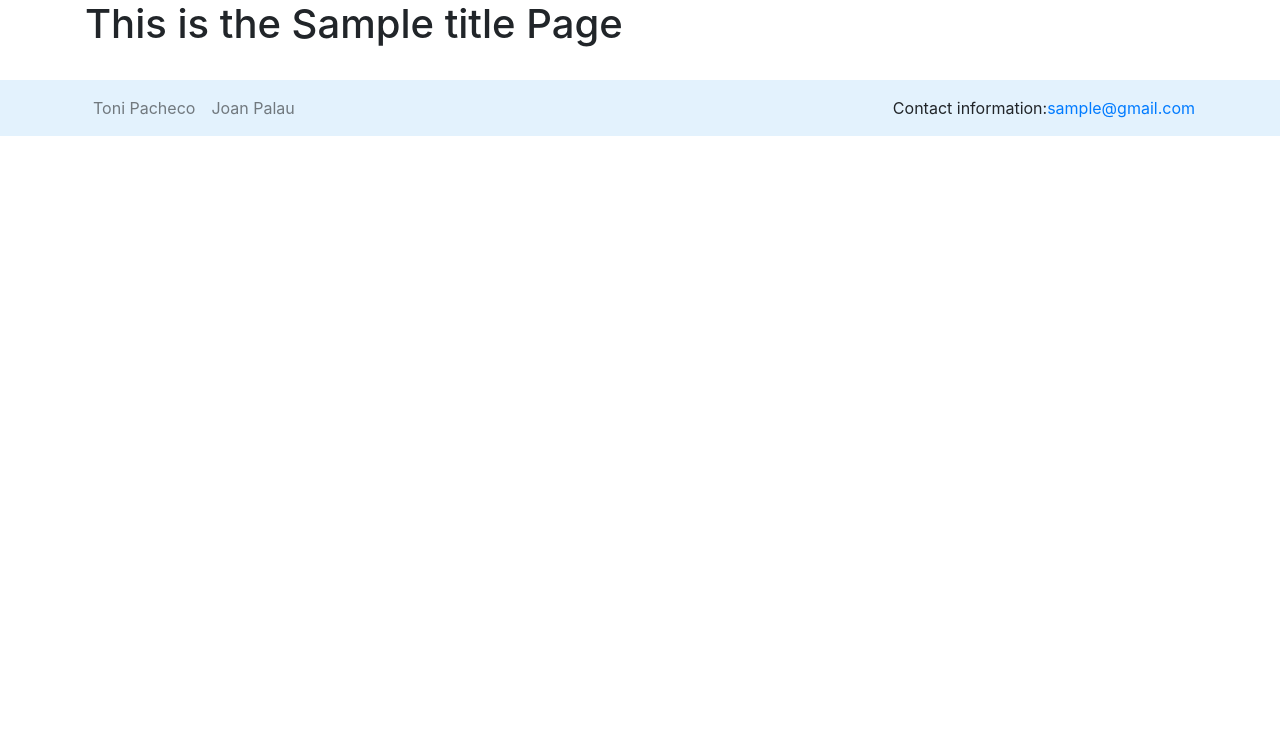
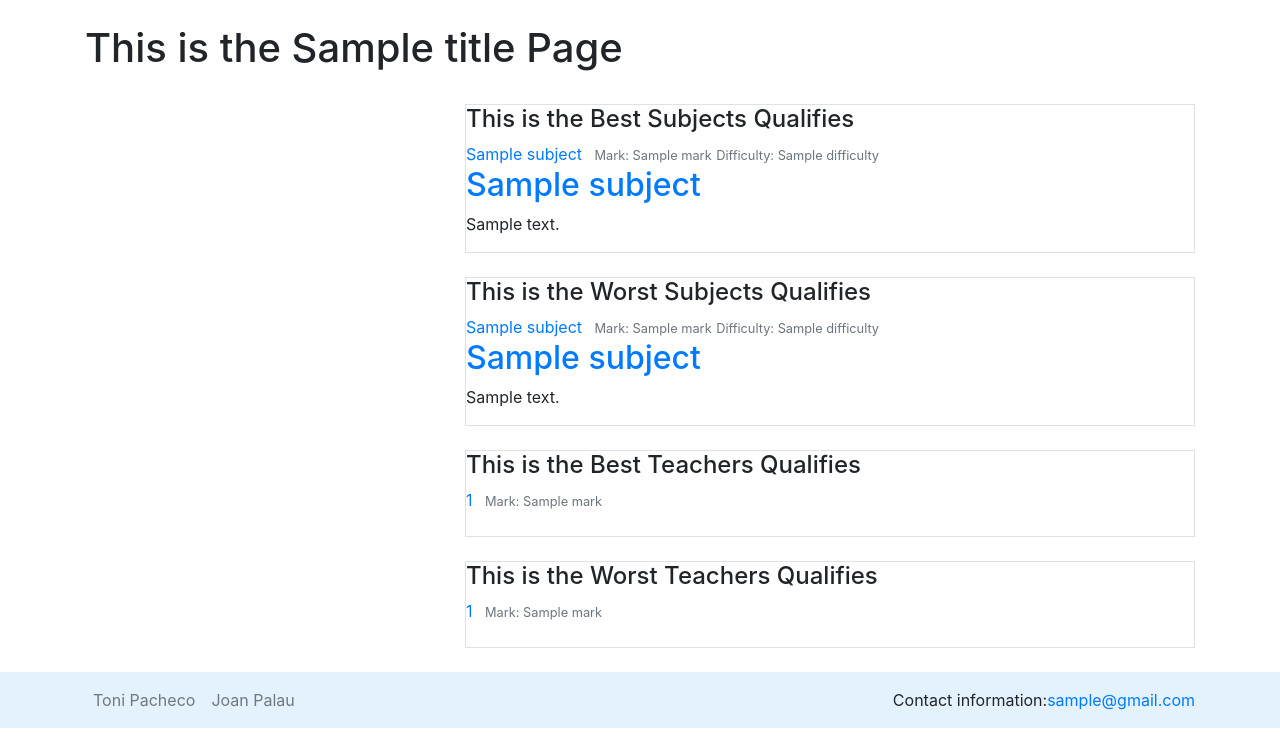
Before and after one commit to ToniPF/DegreeVoting, a Django app: template degree_voting/polls/templates/polls/degree_info.html in a window 1280 px wide. Shown: the part 56-800 px from the top of the page. Run offline with Django 3.2, Linux system fonts and the light colour scheme; the template is opened without the code that fills it: most values are stand-ins (such as "Sample title", 1, 10 or a date in 2020); some libraries are stand-ins or nearby versions.

Commit message:
Arreglada la visualització de els millors/pitjors profesors assignatures dels graus.

```diff
--- a/degree_voting/polls/templates/polls/degree_info.html
+++ b/degree_voting/polls/templates/polls/degree_info.html
@@ -2,6 +2,7 @@
 {% block content%}
 
 <main role="main" class="container-fluid"></main>
+<br>
 <h1>This is the {{ title }} Page</h1>
 <br />
     <div class="row">
@@ -40,6 +41,80 @@
         </div>
         <div class="col-sm-8">
 
+            <div class="border">
+                <h4>This is the Best Subjects Qualifies</h4>
+
+            {% for best in best_subjects %}
+                <article class="media content-section">
+                  <div class="media-body">
+                    <div class="article-metadata">
+                      <a class="mr-2" href="#"> {{ best.0.subject.title }}</a>
+                      <small class="text-muted"> Mark: {{ best.0.mark }}</small>
+                        <small class="text-muted"> Difficulty: {{ best.0.difficulty }}</small>
+                    </div>
+                    <h2><a class="article-title" href="#">{{ best.subject.title }}</a></h2>
+                    <p class="article-content">{{ best.subject.description }}</p>
+                  </div>
+                </article>
+            {% endfor %}
+            </div>
+
+            <br>
+
+            <div class="border">
+                 <h4>This is the Worst Subjects Qualifies</h4>
+
+            {% for worst in worst_subjects %}
+                <article class="media content-section">
+                  <div class="media-body">
+                    <div class="article-metadata">
+                      <a class="mr-2" href="#"> {{ worst.0.subject.title }}</a>
+                      <small class="text-muted"> Mark: {{ worst.0.mark }}</small>
+                        <small class="text-muted"> Difficulty: {{ best.0.difficulty }}</small>
+                    </div>
+                    <h2><a class="article-title" href="#">{{ worst.subject.title }}</a></h2>
+                    <p class="article-content">{{ worst.subject.description }}</p>
+                  </div>
+                </article>
+            {% endfor %}
+            </div>
+
+            <br>
+
+            <div class="border">
+                <h4>This is the Best Teachers Qualifies</h4>
+
+            {% for best in best_teachers %}
+                <article class="media content-section">
+                  <div class="media-body">
+                    <div class="article-metadata">
+                      <a class="mr-2" href="#"> {{ best.0.teacher_id }}</a>
+                      <small class="text-muted"> Mark: {{ best.0.mark }}</small>
+                    </div>
+                    <br>
+                  </div>
+                </article>
+            {% endfor %}
+            </div>
+
+            <br>
+
+            <div class="border">
+                 <h4>This is the Worst Teachers Qualifies</h4>
+
+            {% for worst in worst_teachers %}
+                <article class="media content-section">
+                  <div class="media-body">
+                    <div class="article-metadata">
+                      <a class="mr-2" href="#"> {{ worst.0.teacher_id }}</a>
+                      <small class="text-muted"> Mark: {{ worst.0.mark }}</small>
+                    </div>
+                    <br>
+                  </div>
+                </article>
+            {% endfor %}
+            </div>
         </div>
     </div>
+    <br>
 {% endblock content%}
--- a/degree_voting/polls/views.py
+++ b/degree_voting/polls/views.py
@@ -36,7 +36,7 @@ class DegreeDetailView(ListView):
         context = super(DegreeDetailView, self).get_context_data(**kwargs)
         self.assessments, self.qualifications = [], []
         for course in context['subjects_by_course']:
-            self.assessments.append(Assessment.objects.filter(subject_id=course.subject_id))
+            self.assessments.append(list(Assessment.objects.filter(subject_id=course.subject_id)))
             self.qualifications.append(Qualification.objects.filter(subject_id=course.subject_id))
 
         context['worst_subjects'], context['best_subjects'] = get_top_for_degrees(3, self.assessments)
```
